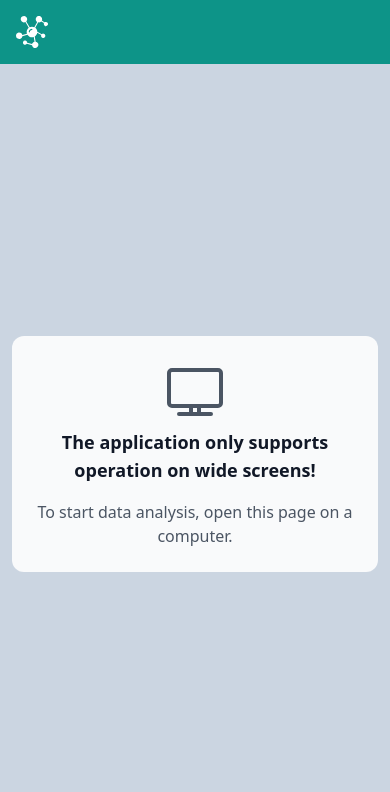
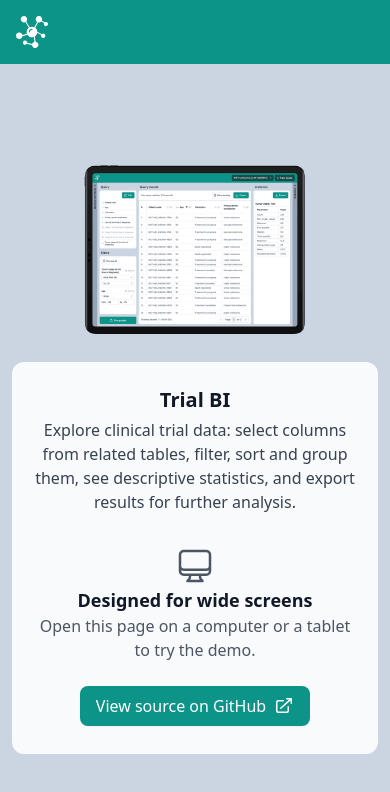
Before and after one commit to gogent01/trial-bi-client, a Vue app: page / in a window 390 px wide. Shown: the top 792 px of the page. Built offline with nearby package versions, Linux system fonts and the light colour scheme.

Commit message:
Add intro for mobile screens

```diff
--- a/src/App.vue
+++ b/src/App.vue
@@ -57,17 +57,34 @@
 
     <!-- Mobile placeholder -->
     <div
-      class="w-full h-full flex items-center justify-center p-3 bg-slate-300 md:hidden"
-      style="height: calc(100vh - 4rem)"
+      class="w-full flex flex-col items-center justify-center gap-4 p-3 bg-slate-300 md:hidden"
+      style="min-height: calc(100vh - 4rem)"
     >
-      <div class="w-full px-4 py-6 text-center bg-gray-50 rounded-xl">
-        <tv-icon class="mx-auto h-16 w-16 text-gray-600" aria-hidden="true" />
-        <h3 class="mt-1 text-lg font-semibold text-gray-900">
-          {{ t('wide_screen.notice') }}
-        </h3>
-        <p class="mt-4 text-gray-600">
-          {{ t('wide_screen.todo') }}
-        </p>
+      <img
+        src="/og-image.png"
+        :alt="t('wide_screen.image_alt')"
+        width="1200"
+        height="630"
+        loading="lazy"
+        class="w-full max-w-md h-auto"
+      />
+      <div class="w-full max-w-md px-4 py-6 pb-7 text-center bg-gray-50 rounded-xl">
+        <h2 class="text-xl font-semibold text-gray-900">Trial BI</h2>
+        <p class="mt-1 text-gray-700">{{ t('wide_screen.description') }}</p>
+
+        <computer-desktop-icon class="mx-auto mt-8 h-10 w-10 text-gray-600" aria-hidden="true" />
+        <h3 class="text-lg font-semibold text-gray-900">{{ t('wide_screen.notice') }}</h3>
+        <p class="text-gray-600">{{ t('wide_screen.todo') }}</p>
+
+        <a
+          href="https://github.com/gogent01/trial-bi-client"
+          target="_blank"
+          rel="noopener noreferrer"
+          class="mt-6 inline-flex items-center gap-2 rounded-lg bg-teal-600 px-4 py-2 font-medium text-white shadow-sm hover:bg-teal-700"
+        >
+          {{ t('wide_screen.source_code') }}
+          <arrow-top-right-on-square-icon class="h-5 w-5" aria-hidden="true" />
+        </a>
       </div>
     </div>
 
@@ -285,8 +302,18 @@
   import { ref, computed, watch, onMounted } from 'vue';
   import { sort } from 'fast-sort';
   import { useI18n } from 'vue-i18n';
-  import { TvIcon, CubeTransparentIcon, RectangleStackIcon, RectangleGroupIcon } from '@heroicons/vue/24/outline';
-  import { PlusIcon, ChevronDoubleLeftIcon, ChevronDoubleRightIcon } from '@heroicons/vue/20/solid';
+  import {
+    ComputerDesktopIcon,
+    CubeTransparentIcon,
+    RectangleStackIcon,
+    RectangleGroupIcon,
+  } from '@heroicons/vue/24/outline';
+  import {
+    ArrowTopRightOnSquareIcon,
+    PlusIcon,
+    ChevronDoubleLeftIcon,
+    ChevronDoubleRightIcon,
+  } from '@heroicons/vue/20/solid';
   import logo from './assets/Trial-BI-logo.svg';
 
   import type {
--- a/src/data/Router.ts
+++ b/src/data/Router.ts
@@ -22,20 +22,21 @@ export class DemoRouter extends Router {
 
   constructor() {
     super();
+    const today = new Date();
     this.trials = [
       {
         id: 0,
         key: 'breast',
         name: t('demo_trials.breast'),
         created_at: new Date('2022-01-10'),
-        updated_at: new Date('2023-11-21'),
+        updated_at: today,
       },
       {
         id: 1,
         key: 'melanoma',
         name: t('demo_trials.melanoma'),
         created_at: new Date('2022-02-01'),
-        updated_at: new Date('2023-12-05'),
+        updated_at: today,
       },
     ];
     this.databaseLoaders = {
--- a/src/data/breast/patients/index.ts
+++ b/src/data/breast/patients/index.ts
@@ -18,7 +18,7 @@ function createPatient(id: number): TableRow {
   const center = faker.helpers.arrayElement(Object.keys(centers));
   const sex = Math.random() > 0.95 ? 'Male' : 'Female';
   const history = centers[center] + '-' + faker.string.alphanumeric({ length: 5, casing: 'upper' });
-  const code = 'RWE-BREAST-' + faker.string.numeric({ length: 4, allowLeadingZeros: true });
+  const code = 'BREAST-' + faker.string.numeric({ length: 4, allowLeadingZeros: true });
   const dateOfBirth = Math.random() > 0.3 ? faker.date.birthdate({ min: 18, max: 85, mode: 'age' }) : undefined;
   const height = parseFloat(faker.finance.amount({ min: 140, max: 200, dec: 1 }));
   const weight = parseFloat(faker.finance.amount({ min: 40, max: 140, dec: 2 }));
--- a/src/locales/en-US.ts
+++ b/src/locales/en-US.ts
@@ -29,8 +29,12 @@ const messages = {
     },
   },
   wide_screen: {
-    notice: 'The application only supports operation on wide screens!',
-    todo: 'To start data analysis, open this page on a computer.',
+    description:
+      'Explore clinical trial data: select columns from related tables, filter, sort and group them, see descriptive statistics, and export results for further analysis.',
+    image_alt: 'Trial BI on a tablet: query results with filters, sorting and descriptive statistics',
+    notice: 'Designed for wide screens',
+    todo: 'Open this page on a computer or a tablet to try the demo.',
+    source_code: 'View source on GitHub',
   },
   no_data: 'No data to display',
   trial: {
@@ -166,7 +170,7 @@ const messages = {
     },
   },
   demo_trials: {
-    breast: 'RWE MCT: Breast Cancer',
+    breast: 'MCT: Breast Cancer',
     melanoma: 'MCT: Melanoma',
   },
 };
--- a/src/locales/ru-RU.ts
+++ b/src/locales/ru-RU.ts
@@ -29,8 +29,12 @@ const messages = {
     },
   },
   wide_screen: {
-    notice: 'Приложение поддерживает работу только на широких экранах!',
-    todo: 'Чтобы приступить к анализу данных, откройте эту страницу на компьютере.',
+    description:
+      'Исследуйте данные клинических испытаний: выбирайте столбцы данных, фильтруйте, сортируйте и группируйте их, изучайте описательную статистику и сохраняйте результаты для дальнейшего анализа.',
+    image_alt: 'Trial BI на планшете: результаты запроса с фильтрами, сортировкой и описательной статистикой',
+    notice: 'Рассчитано на широкие экраны',
+    todo: 'Чтобы попробовать демо, откройте эту страницу на компьютере или планшете.',
+    source_code: 'Исходный код на GitHub',
   },
   no_data: 'Нет данных для отображения',
   trial: {
@@ -167,7 +171,7 @@ const messages = {
     },
   },
   demo_trials: {
-    breast: 'Исследование RWE: рак молочной железы',
+    breast: 'Исследование: рак молочной железы',
     melanoma: 'Исследование: меланома',
   },
 };
```
